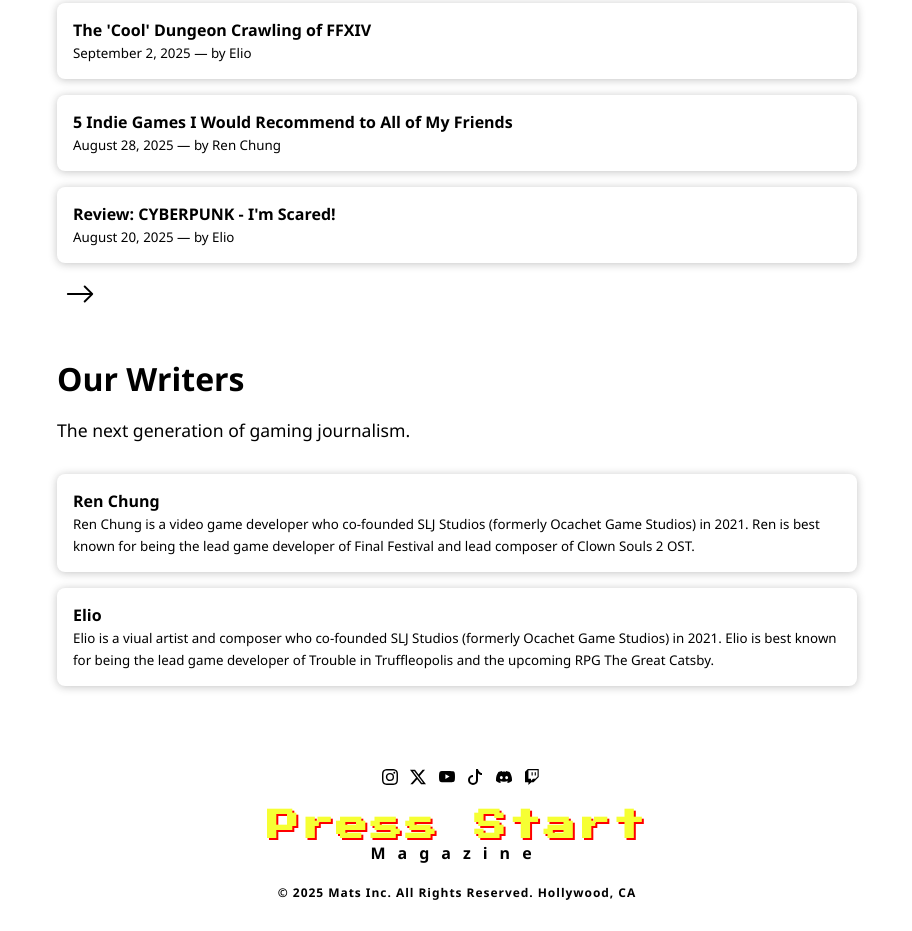
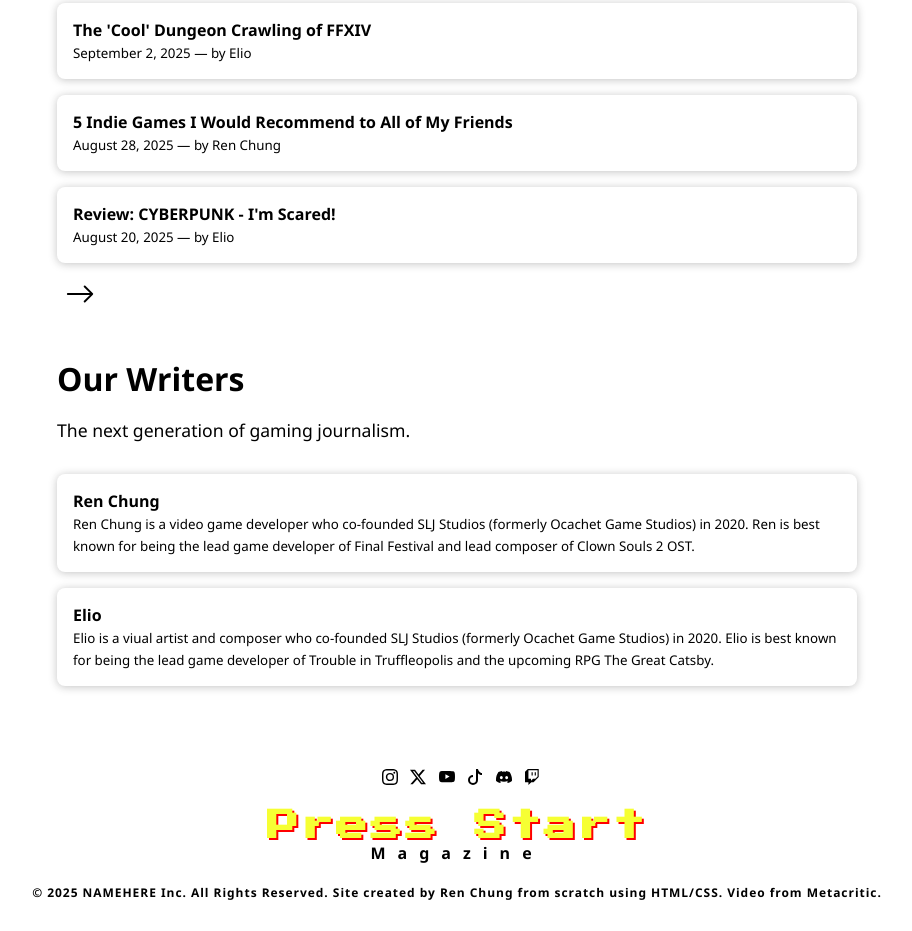
Before and after one commit to RenChung9/PressStartMagazine, a plain HTML site: page index.html in a window 1280 px wide. Shown: the part 634-1565 px from the top of the page, without its empty margins (183-1095 px from the left). Drawn offline with nearby package versions, Linux system fonts and the light colour scheme.

Commit message:
Update index.html

```diff
--- a/index.html
+++ b/index.html
@@ -248,12 +248,12 @@
             <li>
                <a href="#">Ren Chung</a>
                <br>
-               <small>Ren Chung is a video game developer who co-founded SLJ Studios (formerly Ocachet Game Studios) in 2021. Ren is best known for being the lead game developer of Final Festival and lead composer of Clown Souls 2 OST. </small>
+               <small>Ren Chung is a video game developer who co-founded SLJ Studios (formerly Ocachet Game Studios) in 2020. Ren is best known for being the lead game developer of Final Festival and lead composer of Clown Souls 2 OST. </small>
             </li>
             <li>
                <a href="#">Elio</a>
                <br>
-               <small>Elio is a viual artist and composer who co-founded SLJ Studios (formerly Ocachet Game Studios) in 2021. Elio is best known for being the lead game developer of Trouble in Truffleopolis and the upcoming RPG The Great Catsby.</small>
+               <small>Elio is a viual artist and composer who co-founded SLJ Studios (formerly Ocachet Game Studios) in 2020. Elio is best known for being the lead game developer of Trouble in Truffleopolis and the upcoming RPG The Great Catsby.</small>
             </li>
          </ul>
       </main>
@@ -288,6 +288,6 @@
          <div class="footers">Press Start</div>
       </div>
       <div class="footers2">Magazine</div>
-      <div class="footers3">© 2025 Mats Inc. All Rights Reserved. Hollywood, CA</div>
+      <div class="footers3">© 2025 NAMEHERE Inc. All Rights Reserved. Site created by Ren Chung from scratch using HTML/CSS. Video from Metacritic.</div>
    </body>
 </html>
```
